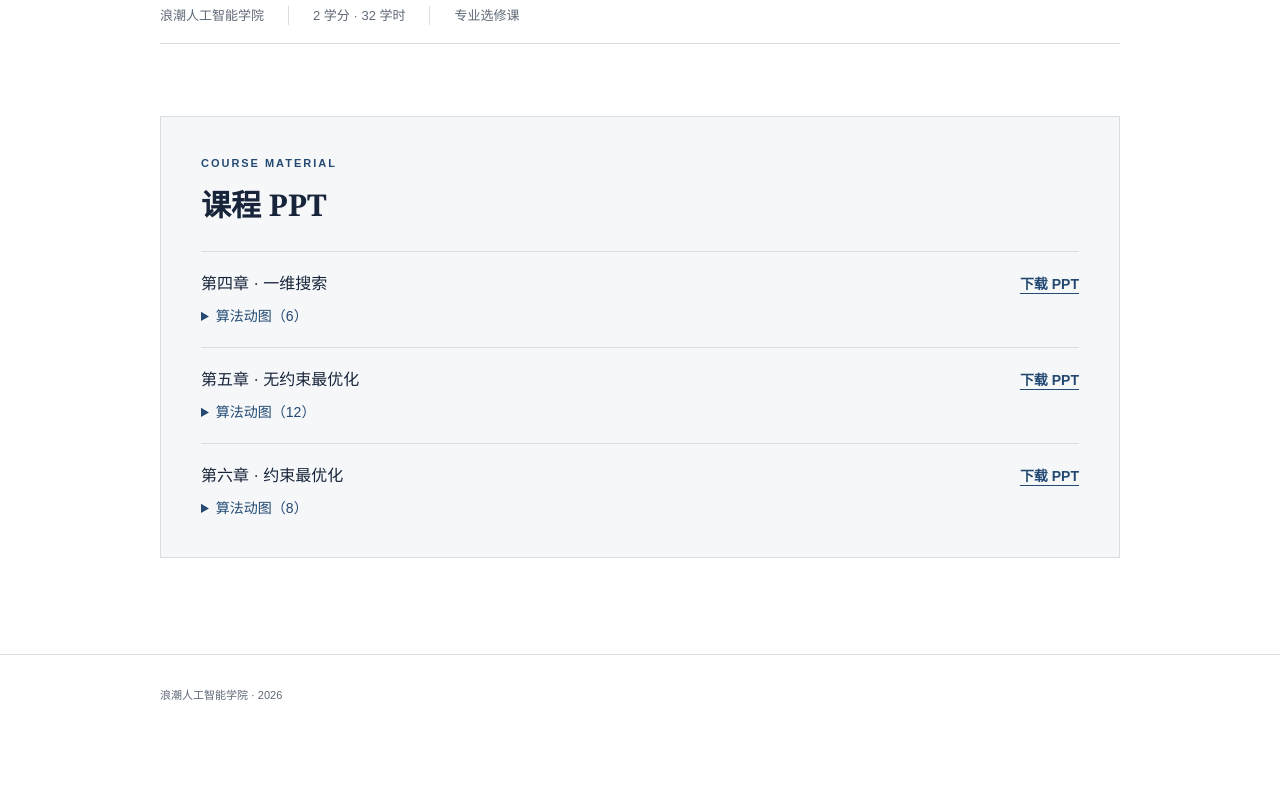
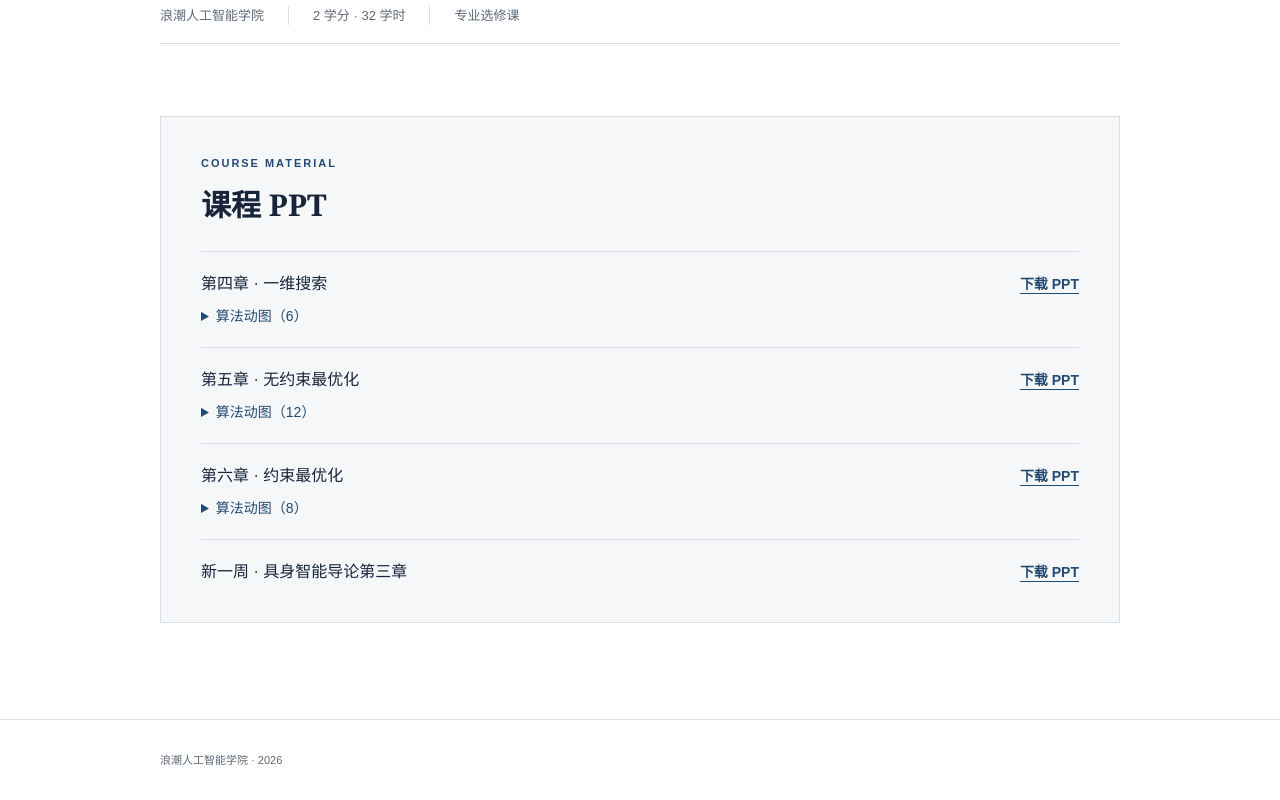
Before and after one commit to tcy1998/optimization-course, a Next.js app: page / in a window 1280 px wide. Shown: the part 485-1285 px from the top of the page. Before the commit the page ends 1220 px from the top, so only its background shows below. Built offline with nearby package versions, Linux system fonts and the light colour scheme.

Commit message:
Add embodied intelligence chapter three for the new week

```diff
--- a/app/page.tsx
+++ b/app/page.tsx
@@ -104,6 +104,12 @@ export default function Home() {
                 </details>
               </li>
             ))}
+            <li>
+              <div className="chapter-row">
+                <span>新一周 · 具身智能导论第三章</span>
+                <a href="embodied-intelligence-chapter-03.pptx" download="具身智能导论_第3章.pptx">下载 PPT</a>
+              </div>
+            </li>
           </ul>
         </section>
       </section>
```
Also changed, not shown: 1 other file (tests, documents, lock files or other folders).
